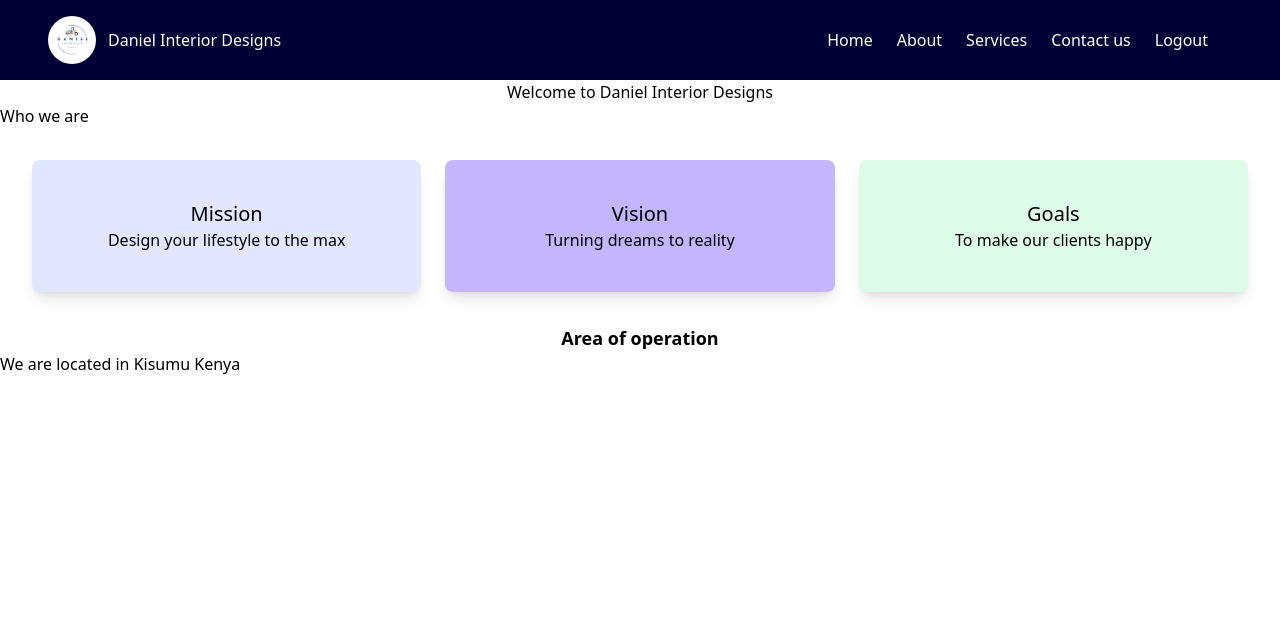
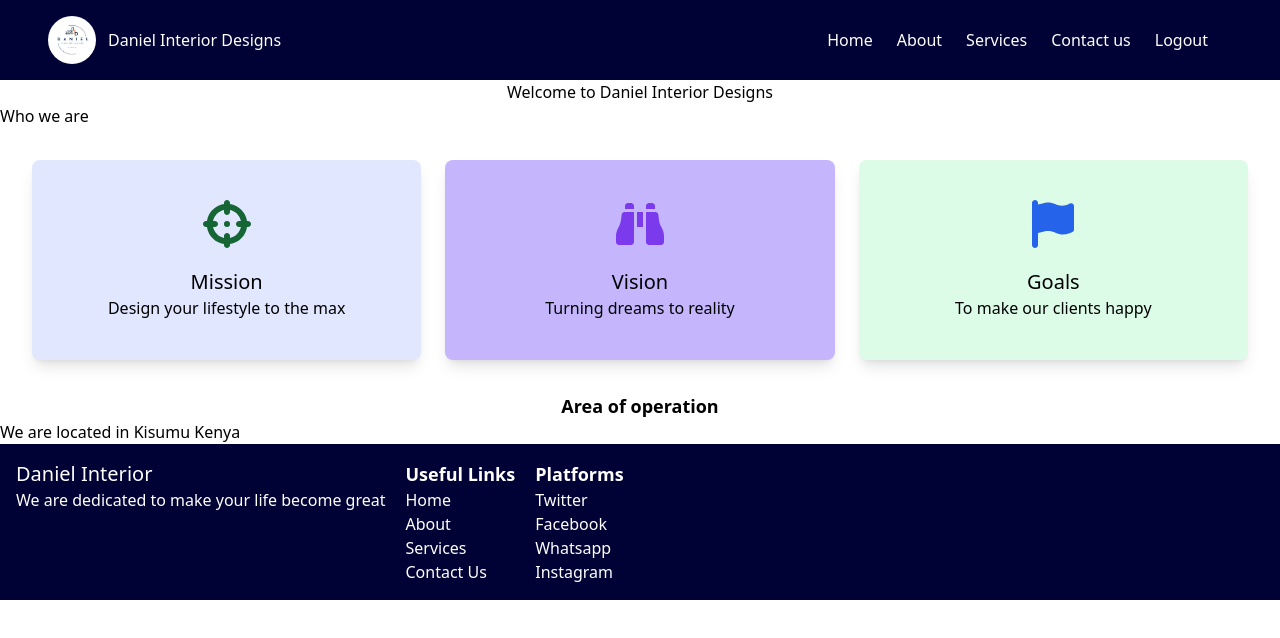
Before and after one commit to ErickGichuki/Daniel-Interior-designs, a React (Create React App) app in the folder client/: page /about in a window 1280 px wide. Shown: the top 638 px of the page. Built offline with nearby package versions, Linux system fonts and the light colour scheme; the HTML template or start-up script is replaced by a standard one.

Commit message:
modify about page

```diff
--- a/client/src/App.js
+++ b/client/src/App.js
@@ -6,6 +6,7 @@ import Contact from './pages/Contact';
 import Services from './pages/Services';
 import Signup from './components/Signup';
 import Login from './components/Login';
+import Footer from './components/Footer';
 
 function App() {
   return (
@@ -18,6 +19,7 @@ function App() {
         <Route path='/services' element={<Services/>} />
         <Route path='/login' element={<Login/>}/>
       </Routes>
+      <Footer/>
     </Router>
   );
 }
--- a/client/src/components/Footer.js
+++ b/client/src/components/Footer.js
@@ -2,16 +2,26 @@ import React from 'react'
 
 function Footer() {
   return (
-    <div className='bg-dark-blue flex flex-col gap-4 md:flex-row'>
-      <div className=''>
-        <h2>Daniel Interior</h2>
+    <div className='bg-dark-blue flex flex-col gap-5 md:flex-row px-4 py-4'>
+      <div className='text-white'>
+        <h2 className='text-xl'>Daniel Interior</h2>
+        <p>We are dedicated to make your life become great</p>
       </div>
-      <div>
-        <h2 className='font-bold'>Useful Links</h2>
+      <div className='text-white list-none'>
+        <h2 className='font-bold text-lg'>Useful Links</h2>
         <li><a href='/home'>Home</a></li>
         <li><a href='/about'>About</a></li>
         <li><a href='/services'>Services</a></li>
         <li><a href='/contact'>Contact Us</a></li>
+      </div>
+      <div className='text-white list-none'>
+        <h2 className='font-bold text-lg'>Platforms</h2>
+        <ul>
+            <li>Twitter</li>
+            <li>Facebook</li>
+            <li>Whatsapp</li>
+            <li>Instagram</li>
+        </ul>
       </div>
     </div>
   )
--- a/client/src/pages/About.js
+++ b/client/src/pages/About.js
@@ -1,5 +1,7 @@
 import React from 'react'
 import Navbar from '../components/Navbar'
+import { FontAwesomeIcon } from '@fortawesome/react-fontawesome'
+import { faBinoculars, faFlag,faCrosshairs} from '@fortawesome/free-solid-svg-icons'
 
 function About() {
   return (
@@ -11,14 +13,23 @@ function About() {
       </div>
       <div className='flex flex-col md:flex-row md:space-x-6 space-y-6 md:space-y-0 justify-center items-center m-8'>
         <div className='bg-indigo-100 hover:bg-purple-200 shadow-lg w-full text-center md:w-1/3 p-10 rounded-lg transition duration-300 ease-in-out transform:hover-translate-y-1 hover:scale-105'>
+         <p>
+          <FontAwesomeIcon icon={faCrosshairs} className='w-12 h-12 mb-4 text-green-800'/>
+         </p>
           <h2 className='text-xl'>Mission</h2>
           <p>Design your lifestyle to the max</p>
         </div>
         <div className='bg-violet-300 hover:bg-purple-200 shadow-lg w-full text-center md:w-1/3 p-10 rounded-lg transition duration-300 ease-in-out transform:hover-translate-y-1 hover:scale-105'>
+         <p>
+          <FontAwesomeIcon icon={faBinoculars} className='w-12 h-12 mb-4 text-violet-600'/>
+         </p>
           <h2 className='text-xl'>Vision</h2>
           <p>Turning dreams to reality</p>
         </div>
         <div className='bg-green-100 hover:bg-purple-200 shadow-lg w-full text-center md:w-1/3 p-10 rounded-lg transition duration-300 ease-in-out transform:hover-translate-y-1 hover:scale-105'>
+         <p>
+          <FontAwesomeIcon icon={faFlag} className='w-12 h-12 mb-4 text-blue-600'/>
+         </p>
           <h2 className='text-xl'>Goals</h2>
           <p>To make our clients happy</p>
         </div>
```
